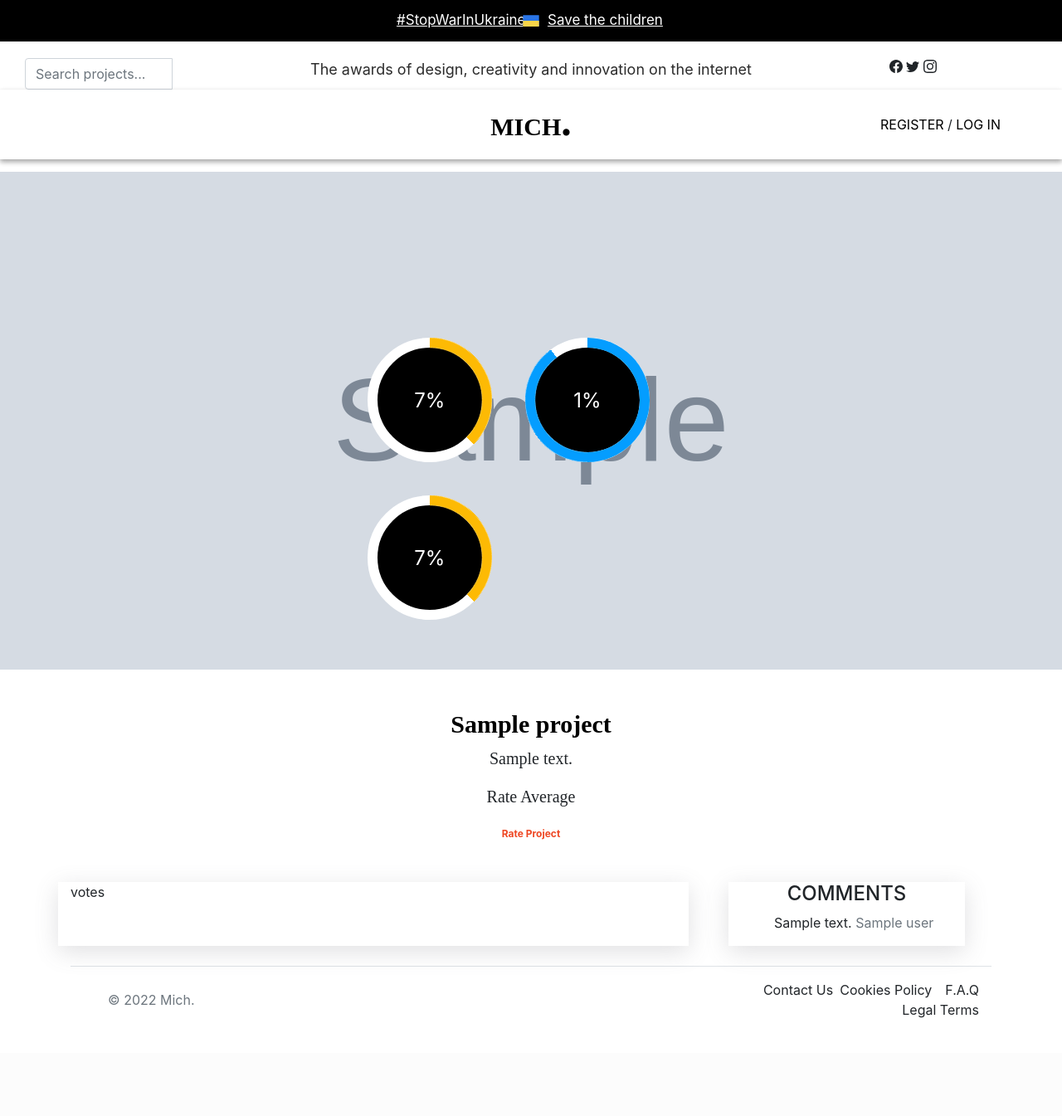
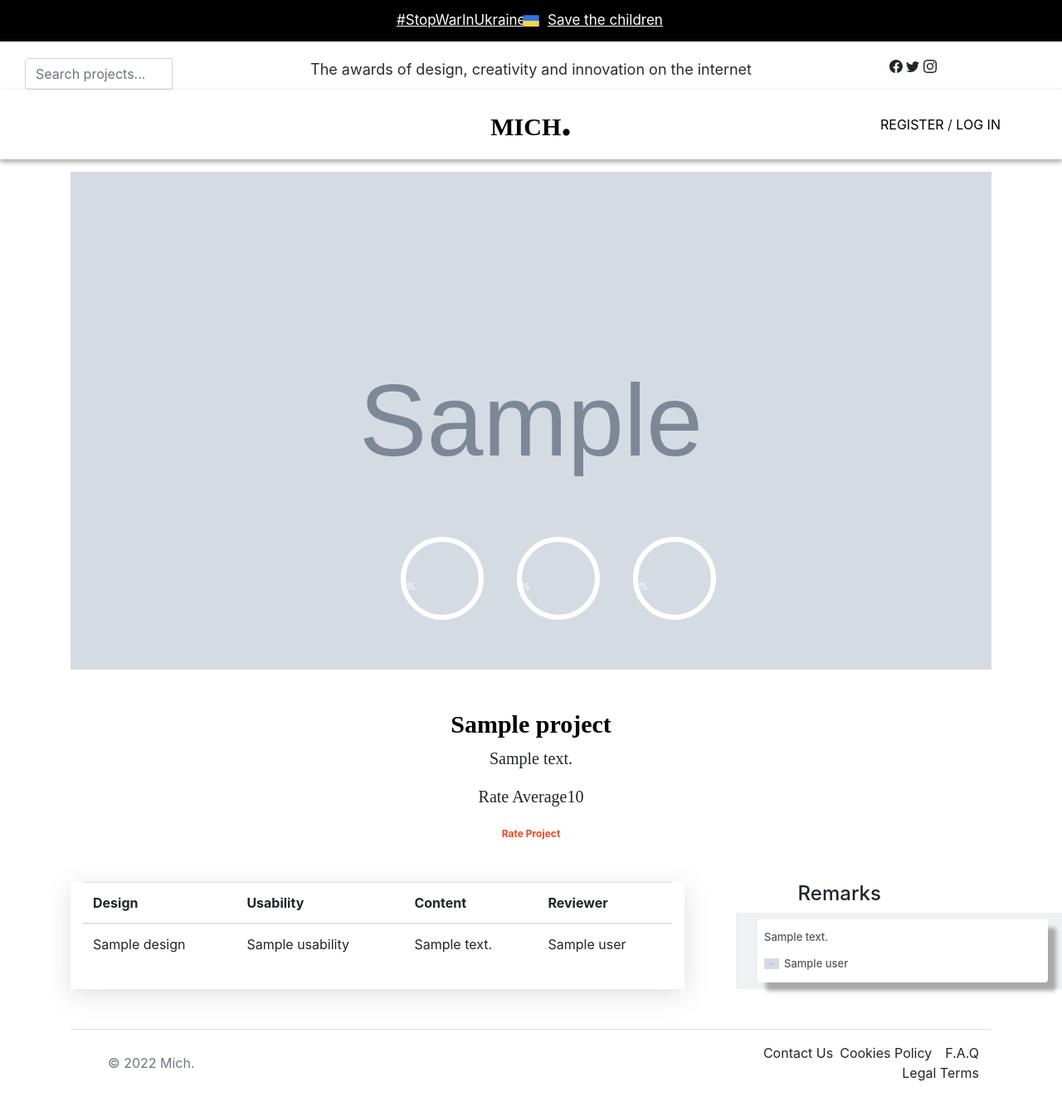
Before and after one commit to AtienoObwanda/Mich., a Django app: template app/templates/projects/project_detail.html in a window 1280 px wide. Shown: the whole page at 83% size. Before the commit the page ends 1227 px from the top, so only its background shows below. Run offline with Django 3.2, Linux system fonts and the light colour scheme; the template is opened without the code that fills it: most values are stand-ins (such as "Sample title", 1, 10 or a date in 2020); grey boxes marked "Sample" are stand-in pictures; some libraries are stand-ins or nearby versions.

Commit message:
calcilating the score average

```diff
--- a/app/static/projects/project.css
+++ b/app/static/projects/project.css
@@ -11,21 +11,21 @@
     margin-top: 200px;
   }
   .progress {
-    width: 150px;
-    height: 150px !important;
+    width: 100px;
+    height: 100px !important;
     float: left;
-    line-height: 150px;
+    line-height: 120px;
     background: none;
     margin: 20px;
     box-shadow: none;
     position: relative;
   }
   .progress:after {
-    content: "";
+    content: " ";
     width: 100%;
     height: 100%;
     border-radius: 50%;
-    border: 12px solid #fff;
+    border: 6px solid #fff;
     position: absolute;
     top: 0;
     left: 0;
@@ -38,98 +38,36 @@
     top: 0;
     z-index: 1;
   }
-  .progress .progress-left {
-    left: 0;
-  }
-  .progress .progress-bar {
-    width: 100%;
-    height: 100%;
-    background: none;
-    border-width: 12px;
-    border-style: solid;
-    position: absolute;
-    top: 0;
-  }
-  .progress .progress-left .progress-bar {
-    left: 100%;
-    border-top-right-radius: 80px;
-    border-bottom-right-radius: 80px;
-    border-left: 0;
-    -webkit-transform-origin: center left;
-    transform-origin: center left;
-  }
-  .progress .progress-right {
-    right: 0;
-  }
-  .progress .progress-right .progress-bar {
-    left: -100%;
-    border-top-left-radius: 80px;
-    border-bottom-left-radius: 80px;
-    border-right: 0;
-    -webkit-transform-origin: center right;
-    transform-origin: center right;
-    animation: loading-1 1.8s linear forwards;
-  }
-  .progress .progress-value {
-    width: 90%;
-    height: 90%;
-    border-radius: 50%;
-    background: #000;
-    font-size: 24px;
-    color: #fff;
-    line-height: 135px;
-    text-align: center;
-    position: absolute;
-    top: 5%;
-    left: 5%;
-  }
-  .progress.blue .progress-bar {
-    border-color: #049dff;
-  }
-  .progress.blue .progress-left .progress-bar {
-    animation: loading-2 1.5s linear forwards 1.8s;
-  }
-  .progress.yellow .progress-bar {
-    border-color: #fdba04;
-  }
-  .progress.yellow .progress-right .progress-bar {
-    animation: loading-3 1.8s linear forwards;
-  }
-  .progress.yellow .progress-left .progress-bar {
-    animation: none;
-  }
-  @keyframes loading-1 {
-    0% {
-      -webkit-transform: rotate(0deg);
-      transform: rotate(0deg);
-    }
-    100% {
-      -webkit-transform: rotate(180deg);
-      transform: rotate(180deg);
-    }
-  }
-  @keyframes loading-2 {
-    0% {
-      -webkit-transform: rotate(0deg);
-      transform: rotate(0deg);
-    }
-    100% {
-      -webkit-transform: rotate(144deg);
-      transform: rotate(144deg);
-    }
-  }
-  @keyframes loading-3 {
-    0% {
-      -webkit-transform: rotate(0deg);
-      transform: rotate(0deg);
-    }
-    100% {
-      -webkit-transform: rotate(135deg);
-      transform: rotate(135deg);
-    }
-  }
+
+
+
 
 .projectCard:hover{
     box-shadow: rgba(17, 12, 46, 0.15) 0px 48px 100px 0px;
     /* box-shadow: rgba(149, 157, 165, 0.2) 0px 8px 24px; */
 }
+
+
+.comtainer{
+	background-color: #eef2f5;
+	width: 400px;
+}
+
+
+.second{
+	width: 350px;
+	background-color: white;
+	border-radius: 4px;
+	box-shadow: 10px 10px 5px #aaaaaa;
+}
+.text1{
+	font-size: 13px;
+    font-weight: 500;
+    color: #56575b;
+}
+.text2{
+	font-size: 13px;
+    font-weight: 500;
+    margin-left: 6px;
+    color: #56575b;
+}
--- a/app/templates/projects/project_detail.html
+++ b/app/templates/projects/project_detail.html
@@ -3,22 +3,6 @@
 {% load rest_framework %}
 {% block content %}
 <link rel="stylesheet" type="text/css" href="{% static 'projects/project.css' %}">
-
-
-
-
-
-
-
-
-
-
-    </div>
-
-</div>
-
-
-
 
 <div class="carousel-inner mb-5" role="listbox">
     <div class="carouselItem active image" style="background-image: url('{{project.projectImage.url}}')">
@@ -71,7 +55,7 @@
 <div class="container mb-5 mt-5">
     <h3 class="display-4">{{project.projectName}}</h3>
     <p class="lead text-center">{{project.projectDescription}}</p>
-    <p class="lead text-center">Rate Average</p>
+    <p class="lead text-center">Rate Average{{scoreAv}}</p>
     <p class="text-center" > <a href="{% url 'review' project.pk %}" style="text-decoration: none; color: #ee4723; font-size: 12px; font-weight: bold">Rate Project</a></p>
 
 
@@ -80,21 +64,56 @@
     <div class="container">
         <div class="row">
             <div class="col-8" style="box-shadow: rgba(100, 100, 111, 0.2) 0px 7px 29px 0px;">
-                votes
+                <div class="table-responsive">
+                <table class="table">
+                 <thead>
+                    <tr>
+                        <th scope="col">Design</th>
+                        <th scope="col">Usability</th>
+                        <th scope="col">Content</th>
+                        <th scope="col">Reviewer</th>
+
+                    </tr>
+                 </thead>
+                 <tbody>
+                    {% for review in reviews %}
+
+                    <tr>
+                    <td>{{review.design}}</td>
+                    <td>{{review.usability}}</td>
+                    <td>{{review.content}}</td>
+                    <td>{{review.user}}</td>
+
+                </tr>
+                {% endfor %}
+                </tbody>
+                </table>
+                </div>
+
             </div>
-            <div class="col-3 ml-5" style="box-shadow: rgba(100, 100, 111, 0.2) 0px 7px 29px 0px;">
-                <h4 class="text-center"> COMMENTS</h4>
-                {% for review in reviews %}
-                <ul>
-                    <li style="list-style-type: none;">
-                        {{review.comment}} <span class= "text-muted">{{review.user}}</span>
-                    </li>
-                </ul>
-            {% endfor %}
+            <div class="col-3 ml-5">
+                <h4 class="text-center"> Remarks</h4>
+
+                <div class="comtainer justify-content-center mt-2 border-left border-right">
+                    {% for review in reviews %}
+                        <div class="d-flex justify-content-center py-2">
+                            <div class="second py-2 px-2"> <span class="text1">{{review.comment}}</span>
+                                <div class="d-flex justify-content-between py-1 pt-2">
+                                    <div><img src="{{review.user.profileImage}}" width="18"><span class="text2">{{review.user}}</span></div>
+                                </div>
+                            </div>
+                        </div>
+                    {% endfor %}
+                </div>
+
+
             </div>
         </div>
     </div>
 
 
 
+
+
+
 {% endblock content%}
--- a/app/templates/projects/project_list.html
+++ b/app/templates/projects/project_list.html
@@ -142,7 +142,7 @@
                   <!--Author-->
                   <div class="d-flex flex-row mt-2 pt-3 pb-3" style="box-shadow: rgba(99, 99, 99, 0.2) 0px 2px 8px 0px;">
 
-                    <img src="https://i.imgur.com/rvQ3LAt.jpg" width="50" class="rounded-circle  ml-4">
+                    <img src="{{project.projectOwner.profileImage}}" width="50" class="rounded-circle  ml-4">
 
                     <h6 class=" ml-4 mt-3">By <strong>{{project.projectOwner}}</strong></h6>
 
```
Also changed, not shown: app/views.py (+21 -4 lines).
